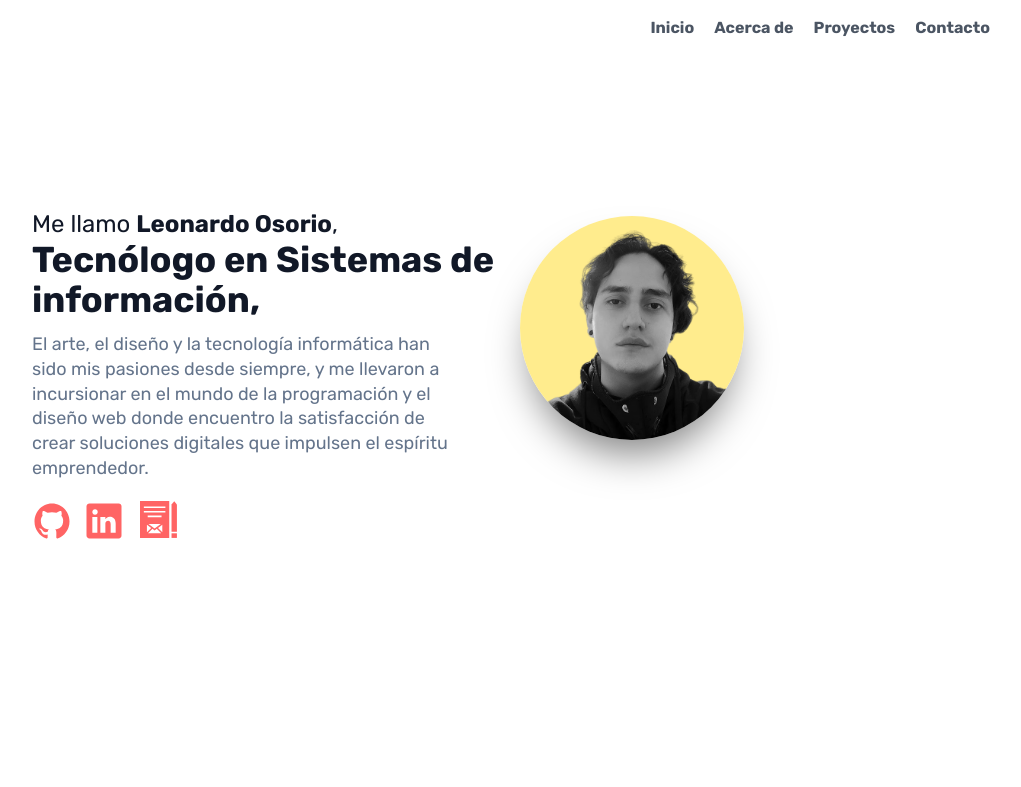
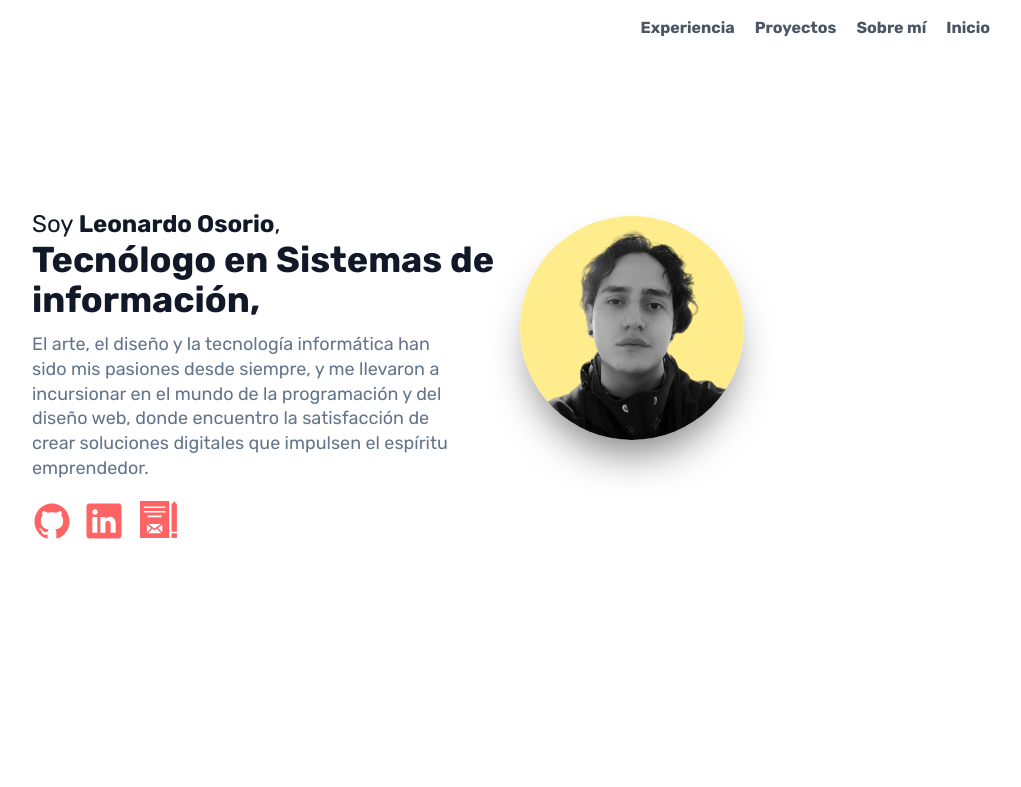
Before and after one commit to closorio/closorio-web, a React (Vite) app: page / in a window 1280 px wide. Shown: the top 787 px of the page, without its empty margins (254-1275 px from the left). Built offline with nearby package versions, Linux system fonts and the light colour scheme.

Commit message:
fix: Corregida la navegación del NavBar y Menú

```diff
--- a/src/components/footer.tsx
+++ b/src/components/footer.tsx
@@ -2,53 +2,18 @@ const Footer = () => {
   return (
     <footer className="text-gray-600 body-font">
       <div className="bg-gray-100">
-        <div className="container px-5 py-6 mx-auto flex items-center sm:flex-row flex-col">
-          <p className="text-sm text-gray-500 sm:ml-6 sm:mt-0 mt-4">
-            Leonardo Osorio — 2024
+        <div className="container px-5 py-6 mx-auto flex items-center flex-col">
+          <p className="text-sm text-gray-500 md:mt-0 mt-4">
+          •| ⊱ 2024
             <a
               href="https://www.youtube.com/watch?v=dQw4w9WgXcQ&ab_channel=RickAstley"
               rel="noopener noreferrer"
               className="text-gray-600 ml-1"
               target="_blank"
             >
-              @closorio
+              @closorio  ⊰ |•
             </a>
           </p>
-
-          <span className="inline-flex sm:ml-auto sm:mt-0 mt-4 justify-center sm:justify-start">
-            <a
-              className="text-gray-500"
-              href="https://github.com/closorio"
-              target="_blank"
-              rel="noopener noreferrer"
-            >
-              <svg
-                fill="currentColor"
-                strokeWidth="2"
-                className="w-10 h-10"
-                viewBox="0 0 512 512"
-              >
-                <title>Logo Github</title>
-                <path d="M256 32C132.3 32 32 134.9 32 261.7c0 101.5 64.2 187.5 153.2 217.9a17.56 17.56 0 003.8.4c8.3 0 11.5-6.1 11.5-11.4 0-5.5-.2-19.9-.3-39.1a102.4 102.4 0 01-22.6 2.7c-43.1 0-52.9-33.5-52.9-33.5-10.2-26.5-24.9-33.6-24.9-33.6-19.5-13.7-.1-14.1 1.4-14.1h.1c22.5 2 34.3 23.8 34.3 23.8 11.2 19.6 26.2 25.1 39.6 25.1a63 63 0 0025.6-6c2-14.8 7.8-24.9 14.2-30.7-49.7-5.8-102-25.5-102-113.5 0-25.1 8.7-45.6 23-61.6-2.3-5.8-10-29.2 2.2-60.8a18.64 18.64 0 015-.5c8.1 0 26.4 3.1 56.6 24.1a208.21 208.21 0 01112.2 0c30.2-21 48.5-24.1 56.6-24.1a18.64 18.64 0 015 .5c12.2 31.6 4.5 55 2.2 60.8 14.3 16.1 23 36.6 23 61.6 0 88.2-52.4 107.6-102.3 113.3 8 7.1 15.2 21.1 15.2 42.5 0 30.7-.3 55.5-.3 63 0 5.4 3.1 11.5 11.4 11.5a19.35 19.35 0 004-.4C415.9 449.2 480 363.1 480 261.7 480 134.9 379.7 32 256 32z "></path>
-              </svg>
-            </a>
-            <a
-              className="ml-3 text-gray-500"
-              href="https://www.linkedin.com/in/closorio"
-              target="_blank"
-              rel="noopener noreferrer"
-            >
-              <svg
-                fill="currentColor"
-                strokeWidth="2"
-                className="w-10 h-10"
-                viewBox="0 0 512 512"
-              >
-                <title>Logo Linkedin</title>
-                <path d="M444.17 32H70.28C49.85 32 32 46.7 32 66.89v374.72C32 461.91 49.85 480 70.28 480h373.78c20.54 0 35.94-18.21 35.94-38.39V66.89C480.12 46.7 464.6 32 444.17 32zm-273.3 373.43h-64.18V205.88h64.18zM141 175.54h-.46c-20.54 0-33.84-15.29-33.84-34.43 0-19.49 13.65-34.42 34.65-34.42s33.85 14.82 34.31 34.42c-.01 19.14-13.31 34.43-34.66 34.43zm264.43 229.89h-64.18V296.32c0-26.14-9.34-44-32.56-44-17.74 0-28.24 12-32.91 23.69-1.75 4.2-2.22 9.92-2.22 15.76v113.66h-64.18V205.88h64.18v27.77c9.34-13.3 23.93-32.44 57.88-32.44 42.13 0 74 27.77 74 87.64z"></path>
-              </svg>
-            </a>
-          </span>
         </div>
       </div>
     </footer>
--- a/src/components/menu.tsx
+++ b/src/components/menu.tsx
@@ -10,14 +10,9 @@ import {
 
 const navmenu = [
   {
-    name: "Inicio",
-    href: "#section-home",
-    icon: ChartPieIcon,
-  },
-  {
-    name: "Acerca de",
-    href: "#section-aboutme",
-    icon: CursorArrowRaysIcon,
+    name: "Experiencia",
+    href: "#section-experience",
+    icon: FingerPrintIcon,
   },
   {
     name: "Proyectos",
@@ -25,9 +20,14 @@ const navmenu = [
     icon: SquaresPlusIcon,
   },
   {
-    name: "Contacto",
-    href: "#section-contact",
-    icon: FingerPrintIcon,
+    name: "Sobre mí",
+    href: "#section-aboutme",
+    icon: CursorArrowRaysIcon,
+  },
+  {
+    name: "Inicio",
+    href: "#section-home",
+    icon: ChartPieIcon,
   },
 ];
 
--- a/src/components/navbar.tsx
+++ b/src/components/navbar.tsx
@@ -11,40 +11,40 @@ const NavBar = () => {
         <div className="container mx-auto flex p-4 lg:flex-row items-center font-bold ">
           <nav className=" hidden md:block md:ml-auto items-center text-base justify-center md:gap-x-4 ">
             <Link
-              to="section-home"
-              className="mr-5 hover:text-primary"
+              to="section-experience"
+              className="mr-5 hover:text-primary cursor-pointer"
               smooth={true}
-              offset={-80}
+              offset={-40}
               duration={600}
             >
-              Inicio
-            </Link>
-            <Link
-              to="section-aboutme"
-              className="mr-5 hover:text-primary"
-              smooth={true}
-              offset={-80}
-              duration={600}
-            >
-              Acerca de
+              Experiencia
             </Link>
             <Link
               to="section-projects"
-              className="mr-5 hover:text-primary"
+              className="mr-5 hover:text-primary cursor-pointer"
               smooth={true}
-              offset={-80}
+              offset={-60}
               duration={600}
             >
               Proyectos
             </Link>
             <Link
-              to="section-contact"
-              className="mr-5 hover:text-primary"
+              to="section-aboutme"
+              className="mr-5 hover:text-primary cursor-pointer"
               smooth={true}
-              offset={-40}
+              offset={-80}
               duration={600}
             >
-              Contacto
+              Sobre mí
+            </Link>
+            <Link
+              to="section-home"
+              className="mr-5 hover:text-primary cursor-pointer"
+              smooth={true}
+              offset={-100}
+              duration={600}
+            >
+              Inicio
             </Link>
           </nav>
 
--- a/src/pages/experience.tsx
+++ b/src/pages/experience.tsx
@@ -20,7 +20,7 @@ Monitoría Soporte Técnico:*/
 
   return (
     <>
-      <section id="section-projects" className="text-gray-600 body-font">
+      <section id="section-experience" className="text-gray-600 body-font">
         <div className="container px-5 md:px-40  py-18 mx-auto ">
           <div className="mb-10 mx-auto pt-10 w-full">
             <h2 className="title-font flex items-center gap-x-4 text-2xl md:text-3xl font-bold text-gray-900 mt-6 mb-3">
--- a/src/pages/home-page-intro.tsx
+++ b/src/pages/home-page-intro.tsx
@@ -20,7 +20,7 @@ const HomePageIntro = () => {
           <div className="flex flex-col-reverse md:flex-row -mx-4 -mb-12">
             <div className="md:w-3/6 mb-10 md:ml-auto px-3">
               <h2 className="title-font text-xl md:text-2xl text-center md:text-start text-gray-900 mt-6 mb-3">
-                Me llamo <strong>Leonardo Osorio</strong>,
+                Soy <strong>Leonardo Osorio</strong>,
                 <br />{" "}
                 <strong className="md:text-4xl">
                   Tecnólogo en Sistemas de información,
@@ -29,7 +29,7 @@ const HomePageIntro = () => {
               <p className="leading-snug md:w-11/12 text-lg text-center text-slate-500 md:text-start">
                 El arte, el diseño y la tecnología informática han sido mis
                 pasiones desde siempre, y me llevaron a incursionar en el mundo de
-                la programación y el diseño web donde encuentro la satisfacción
+                la programación y del diseño web, donde encuentro la satisfacción
                 de crear soluciones digitales que impulsen el espíritu
                 emprendedor.
               </p>
```
